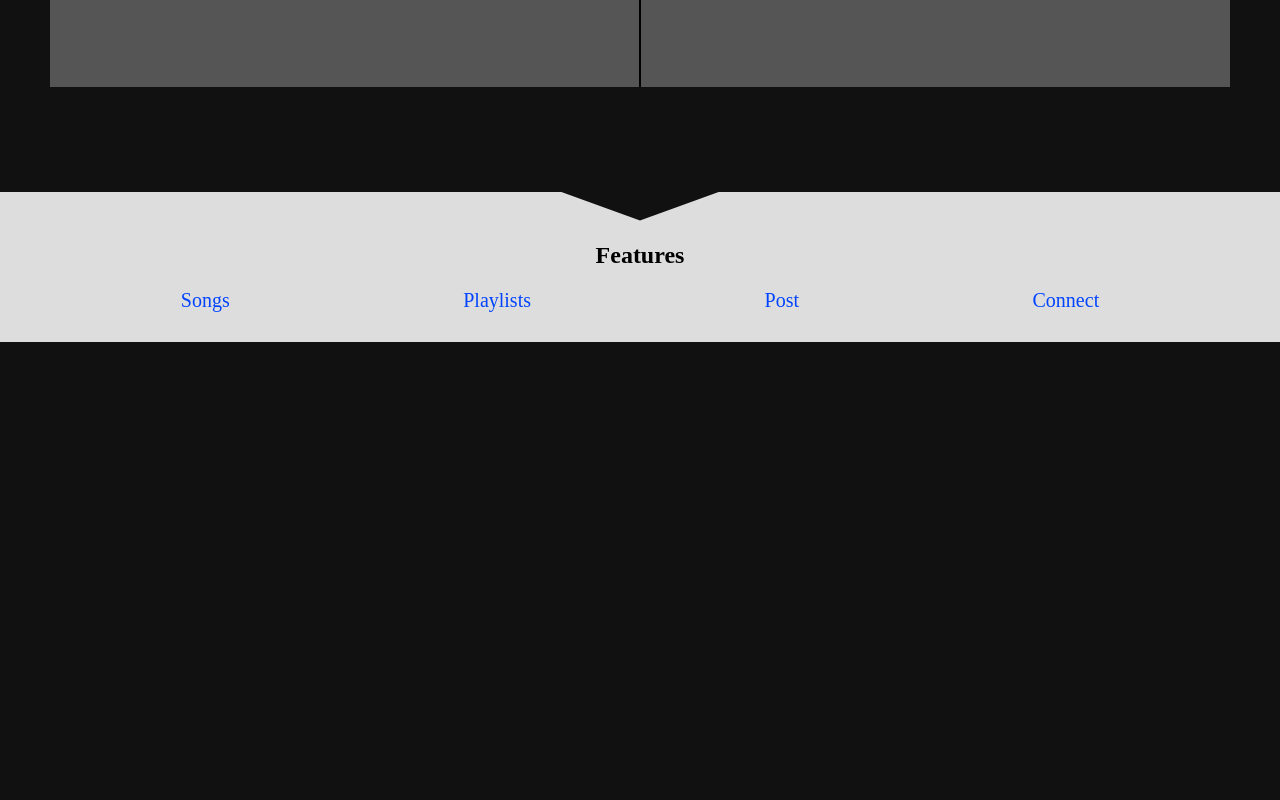
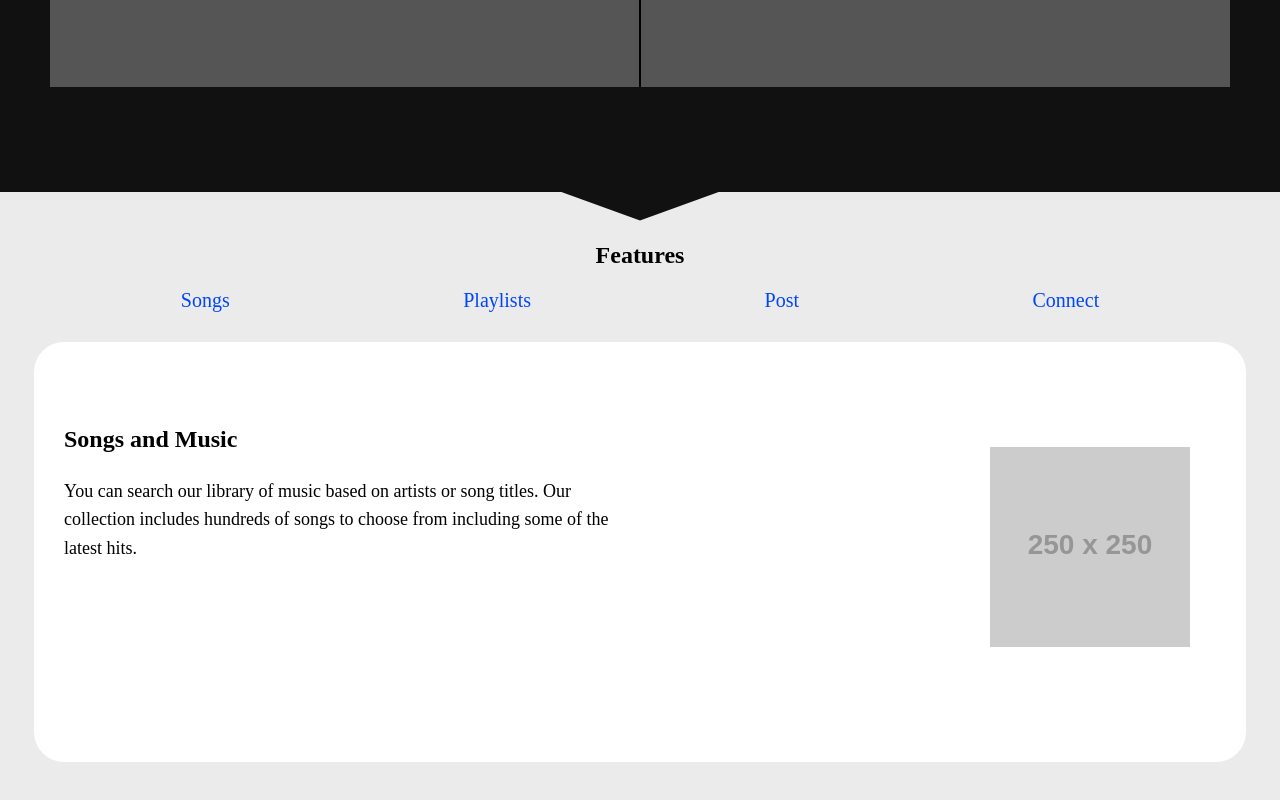
Before and after one commit to MoodsMusic/Moods, a React (Create React App) app in the folder client/: page / in a window 1280 px wide. Shown: the part 1260-2060 px from the top of the page. Before the commit the page ends 1602 px from the top, so only its background shows below. Built offline with nearby package versions, Linux system fonts and the light colour scheme.

Commit message:
Finish section 2 with useReducer hook to change info content

```diff
--- a/client/src/App.css
+++ b/client/src/App.css
@@ -294,7 +294,7 @@ div .highlight::before {
 .home .section2 {
   position: relative;
   top: 100vh;
-  background: rgb(221, 221, 221);
+  background: rgb(235, 235, 235);
   color: #000;
   padding: 30px 0;
   margin-top: 45px;
--- a/client/src/Pages/Home.js
+++ b/client/src/Pages/Home.js
@@ -1,12 +1,14 @@
-import React, { useEffect } from 'react';
+import React, { useEffect, useReducer } from 'react';
 import HorizontalUL from '../Conponents/HorizontalUL.js';
+import Info from '../Conponents/Info/index.js';
 import Li from '../Conponents/Li.js/index.js';
 import Section from '../Conponents/Section';
 
 // Handle if li elements are clicked for style change
 const handleClickEvent = (e) => {
     e.preventDefault();
-    console.log(e);
+
+    // Loop through li's and determine which is active
     const liList = document.querySelectorAll(".h-ul .li");
     liList.forEach((li) => {
         if (li === e.target) {
@@ -17,7 +19,47 @@ const handleClickEvent = (e) => {
     });
 };
 
+const reducer = (state, action) => {
+    switch (action.type) {
+        case "Songs":
+            return {
+                ...state,
+                subject: "Songs and Music",
+                desc: "You can search our library of music based on artists or song titles. Our collection includes hundreds of songs to choose from including some of the latest hits."
+            };
+        case "Playlists":
+            return {
+                ...state,
+                subject: "User Playlists",
+                desc: `Registered users will be able to create multiple playlists to add all their favorite songs to.
+                Playlists can be shared with your friends so you can experience each other's musical interests.`
+            }
+        case "Post":
+            return {
+                ...state,
+                subject: "Create Posts",
+                desc: `Ever feel inspired by a certain song just to eventually forgot it?
+                This app aims to make sure that never happens again by allowing you not only to save songs and playlists, but posts about the song with a linkage to the song.`
+            };
+        case "Connect":
+            return {
+                ...state,
+                subject: "Create Connections",
+                desc: `#Moods aims to create a friendly environment for people to make new connections or another way to connect with friends and family.
+                Search users and add them as a friend. If they have public posts and playlists, check out their interests and share what you think!`
+            };
+        default:
+            return state;
+    }
+};
+
+const initialState = {
+    subject: "Songs and Music",
+    desc: "You can search our library of music based on artists or song titles. Our collection includes hundreds of songs to choose from including some of the latest hits."
+}
+
 const Home = () => {
+    const [state, dispatch] = useReducer(reducer, initialState);
 
     useEffect(() => {
         // Observer for text highlight animations
@@ -72,11 +114,21 @@ const Home = () => {
                 <h2 className="text-center">Features</h2>
 
                 <HorizontalUL>
-                    <Li cursor={"pointer"} color={"rgb(0, 68, 255)"} onClickEvent={handleClickEvent}>Songs</Li>
-                    <Li cursor={"pointer"} color={"rgb(0, 68, 255)"} onClickEvent={handleClickEvent}>Playlists</Li>
-                    <Li cursor={"pointer"} color={"rgb(0, 68, 255)"} onClickEvent={handleClickEvent}>Post</Li>
-                    <Li cursor={"pointer"} color={"rgb(0, 68, 255)"} onClickEvent={handleClickEvent}>Connect</Li>
+                    <Li cursor={"pointer"} color={"rgb(0, 68, 255)"} onClickEvent={[handleClickEvent, dispatch]} actionType={"Songs"}>Songs</Li>
+                    <Li cursor={"pointer"} color={"rgb(0, 68, 255)"} onClickEvent={[handleClickEvent, dispatch]} actionType={"Playlists"}>Playlists</Li>
+                    <Li cursor={"pointer"} color={"rgb(0, 68, 255)"} onClickEvent={[handleClickEvent, dispatch]} actionType={"Post"}>Post</Li>
+                    <Li cursor={"pointer"} color={"rgb(0, 68, 255)"} onClickEvent={[handleClickEvent, dispatch]} actionType={"Connect"}>Connect</Li>
                 </HorizontalUL>
+
+                <Info>
+                    <h3>
+                        {state.subject}
+                    </h3>
+                    <p>
+                        {state.desc}
+                    </p>
+                    <img src="https://via.placeholder.com/250" alt="placeholder" />
+                </Info>
 
             </Section>
         </main>
```
